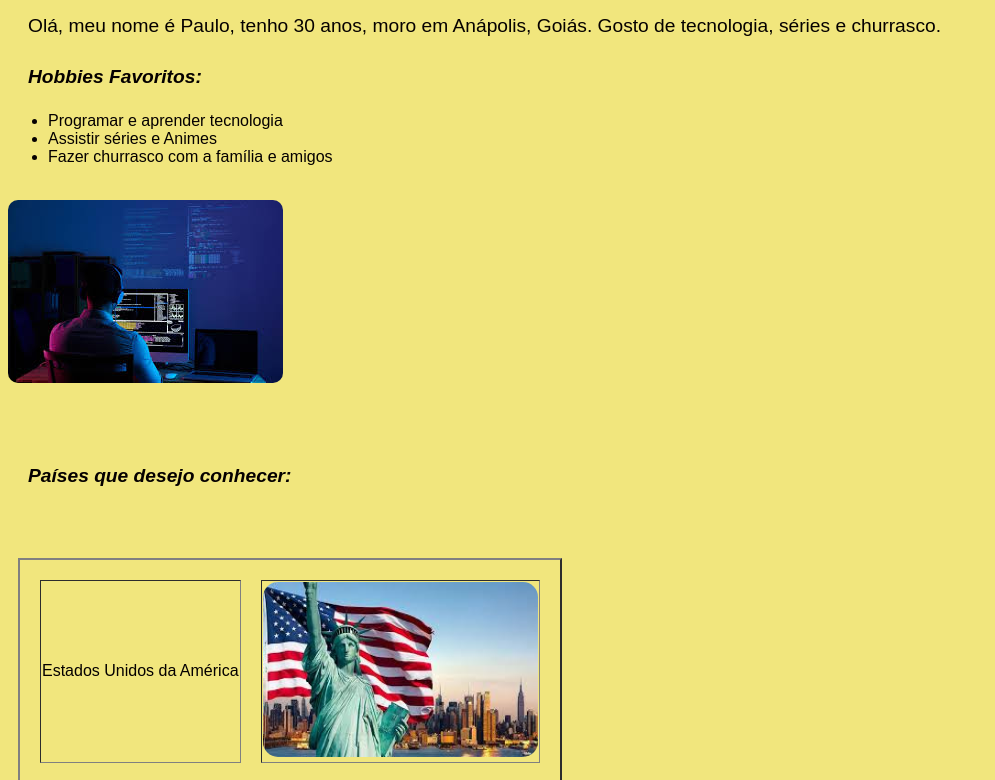
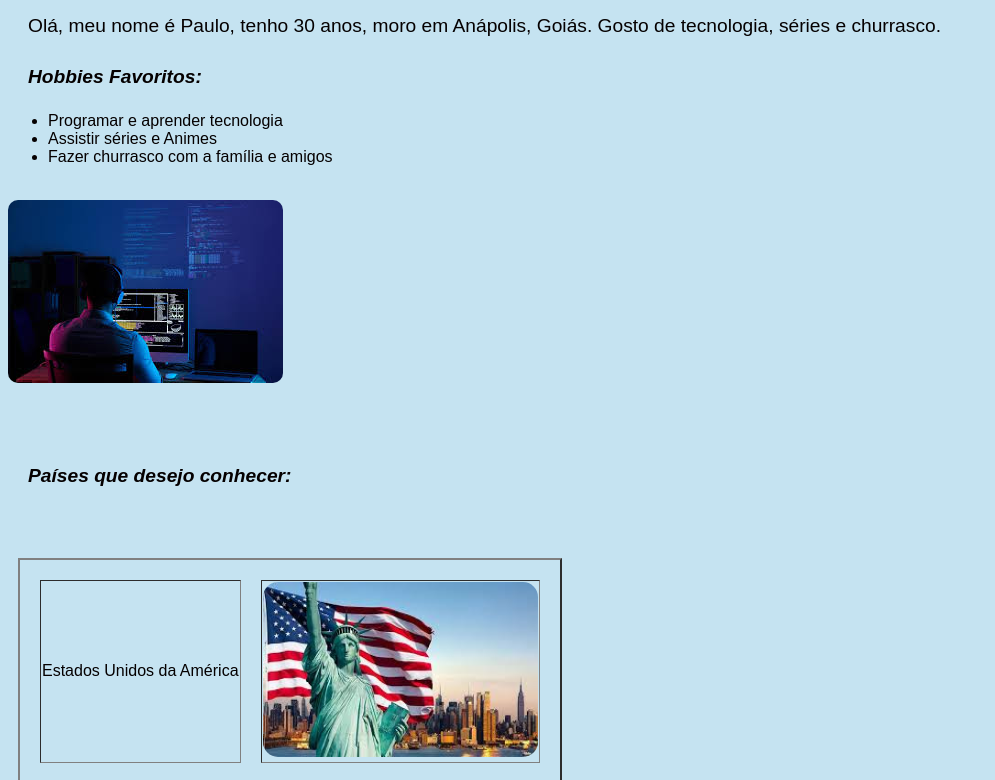
Before and after one commit to PauloDev26/Fundamentos-de-software, a plain HTML site: page index.html in a window 1280 px wide. Shown: the part 84-864 px from the top of the page, without its empty margins (0-995 px from the left). Drawn offline with Linux system fonts and the light colour scheme.

Commit message:
Update style.css

```diff
--- a/src/style.css
+++ b/src/style.css
@@ -2,7 +2,7 @@
 
 
 body {
-  background-color: #f1e67d;
+  background-color: #c5e3f1;
     font-family: Arial, sans-serif;
     color: #050000;
 }
```
